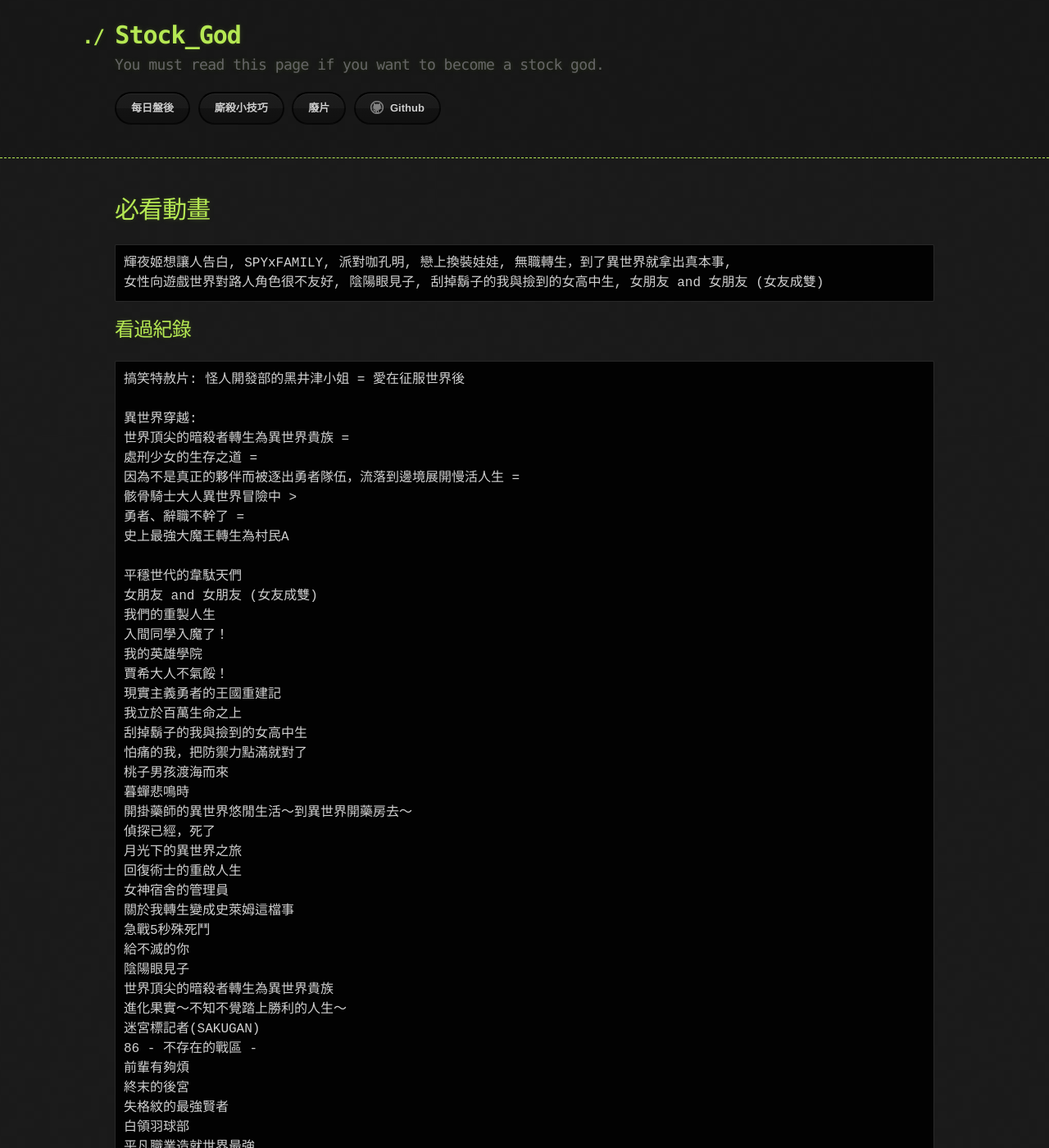
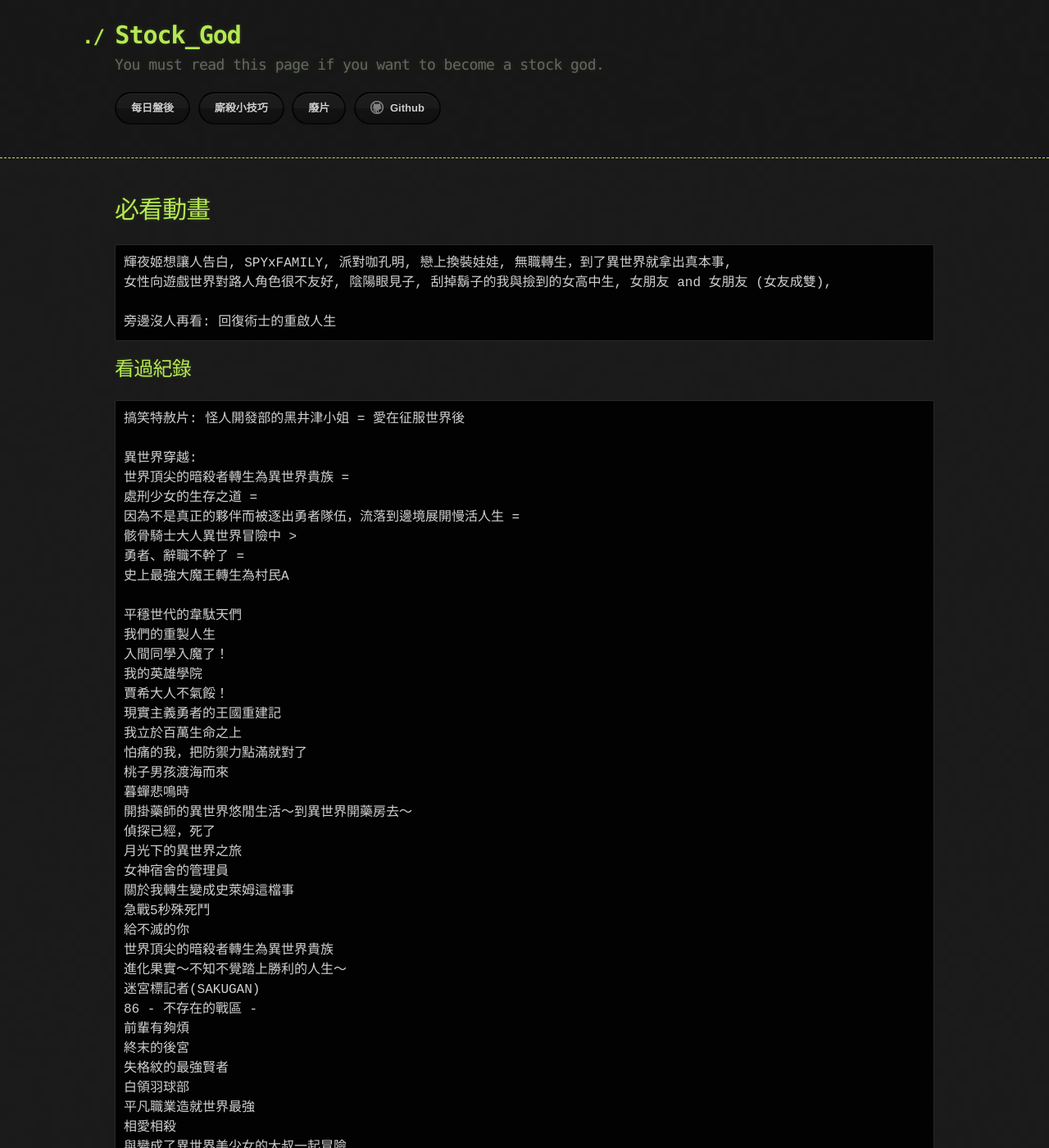
Before and after one commit to lepg5487/Stock_God, a Jekyll site: the page built from video.md, in a window 1280 px wide and 1400 px high. Shown: the whole window at 82% size. Built offline with Jekyll 4.4.1, drawn with Linux system fonts in a browser that asks for light colours; our own code applies the rules of GitHub Pages for plain Markdown files; some of the changed text lies outside the part shown.

Commit message:
Update video.md

````diff
--- a/video.md
+++ b/video.md
@@ -5,8 +5,11 @@ layout: testlayouts
 # 必看動畫
 ```
 輝夜姬想讓人告白, SPYxFAMILY, 派對咖孔明, 戀上換裝娃娃, 無職轉生，到了異世界就拿出真本事,
-女性向遊戲世界對路人角色很不友好, 陰陽眼見子, 刮掉鬍子的我與撿到的女高中生, 女朋友 and 女朋友 (女友成雙)
+女性向遊戲世界對路人角色很不友好, 陰陽眼見子, 刮掉鬍子的我與撿到的女高中生, 女朋友 and 女朋友 (女友成雙),
+
+旁邊沒人再看: 回復術士的重啟人生
 ```
+
 
 ## 看過紀錄
 ```
@@ -21,26 +24,22 @@ layout: testlayouts
 史上最強大魔王轉生為村民A
 
 平穩世代的韋駄天們
-女朋友 and 女朋友 (女友成雙)
 我們的重製人生
 入間同學入魔了！
 我的英雄學院
 賈希大人不氣餒！
 現實主義勇者的王國重建記
 我立於百萬生命之上
-刮掉鬍子的我與撿到的女高中生
 怕痛的我，把防禦力點滿就對了
 桃子男孩渡海而來
 暮蟬悲鳴時
 開掛藥師的異世界悠閒生活～到異世界開藥房去～
 偵探已經，死了
 月光下的異世界之旅
-回復術士的重啟人生
 女神宿舍的管理員
 關於我轉生變成史萊姆這檔事
 急戰5秒殊死鬥
 給不滅的你
-陰陽眼見子
 世界頂尖的暗殺者轉生為異世界貴族
 進化果實～不知不覺踏上勝利的人生～
 迷宮標記者(SAKUGAN)
````
